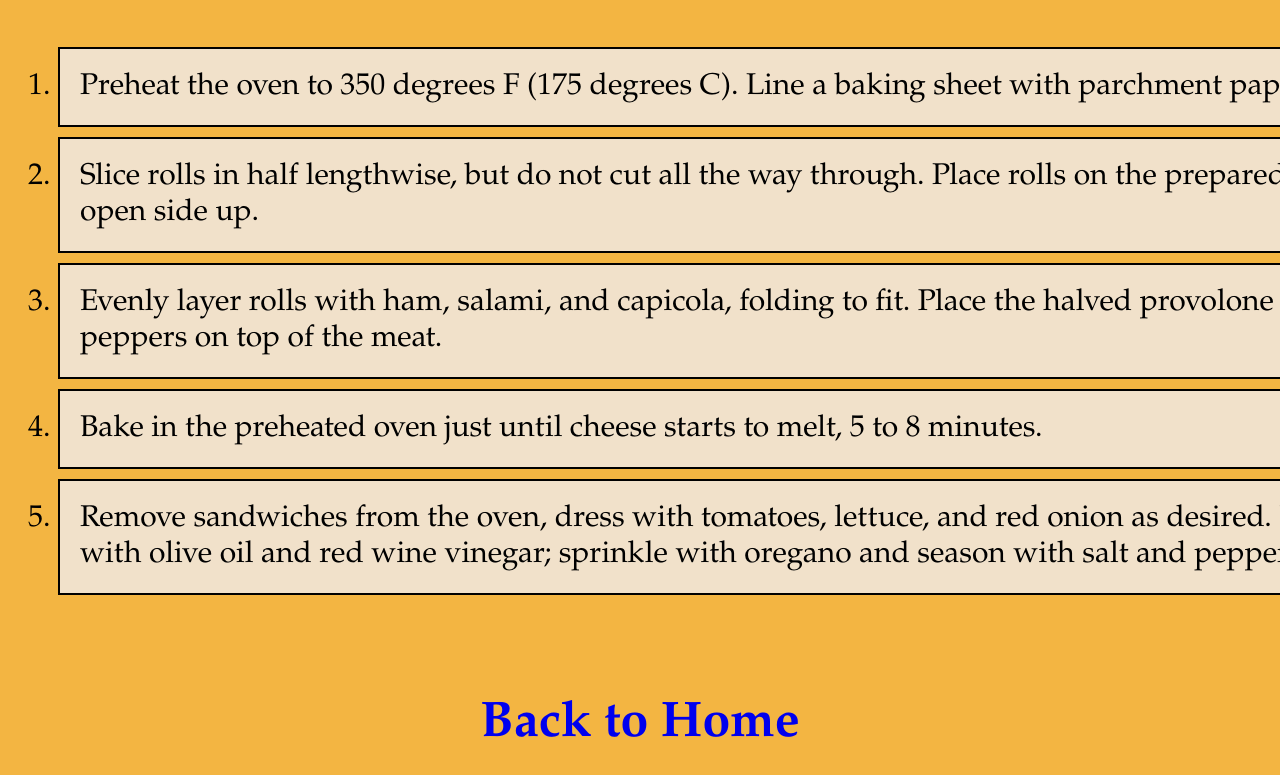
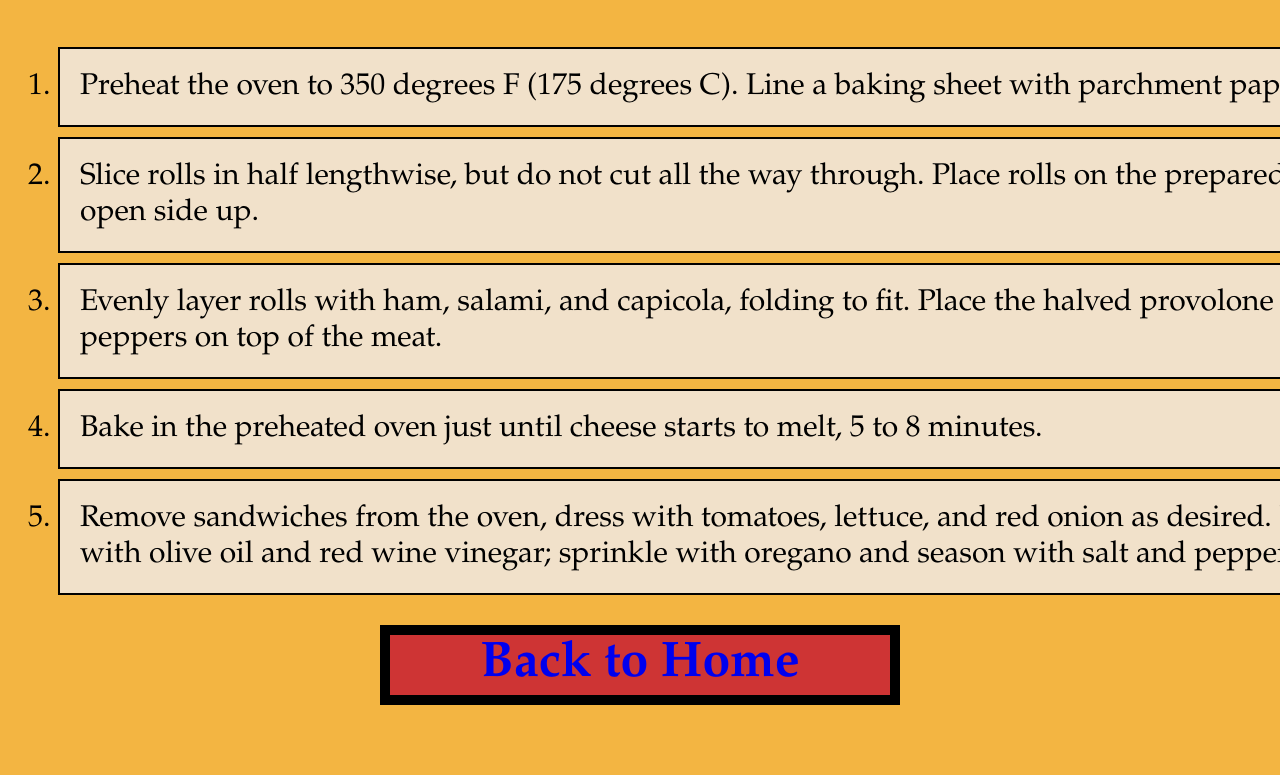
Before and after one commit to IshavSohal/odin-recipes, a plain HTML site: page recipes/italian_sub.html in a window 1280 px wide. Shown: the part 3103-3878 px from the top of the page. After the commit the page ends 3828 px from the top, so only its background shows below. Drawn offline with Linux system fonts and the light colour scheme.

Commit message:
add more styling

```diff
--- a/styles.css
+++ b/styles.css
@@ -71,17 +71,16 @@ li{
 
 .return-home{
     display: block;
-    margin-top: 100px;
-    margin-bottom: 100px;
+    width: 500px;
+    margin: 20px auto;
+    border: 10px solid black;
     text-align: center;
     font-weight: bold;
     font-size: 50px;
-    border-top: 2px black;
-    border-bottom: 2px black;
-    border-left: 2px black;
-    border-right: 2px black;
+    background-color: rgb(206, 52, 52);
 }
 
 a {
     text-decoration: none;
+    background-color: rgb(241, 225, 202);;
 }
```
